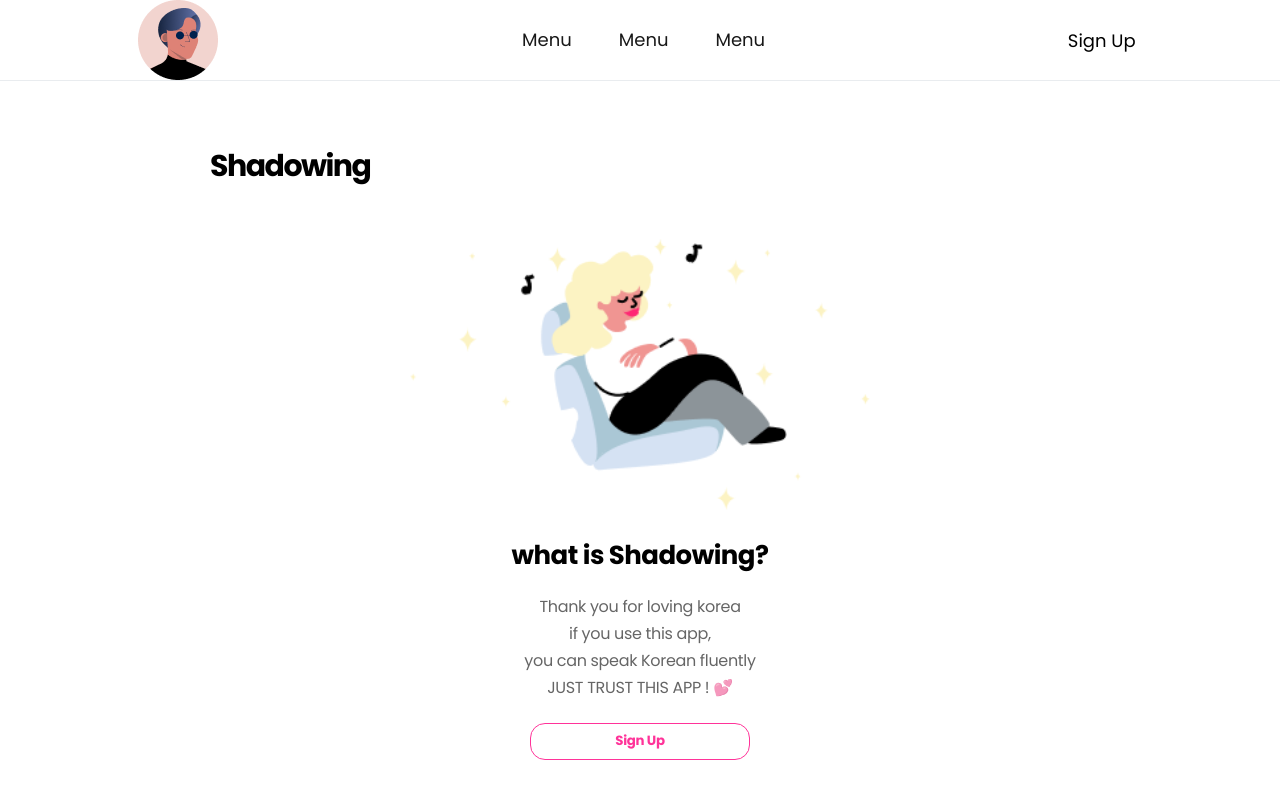
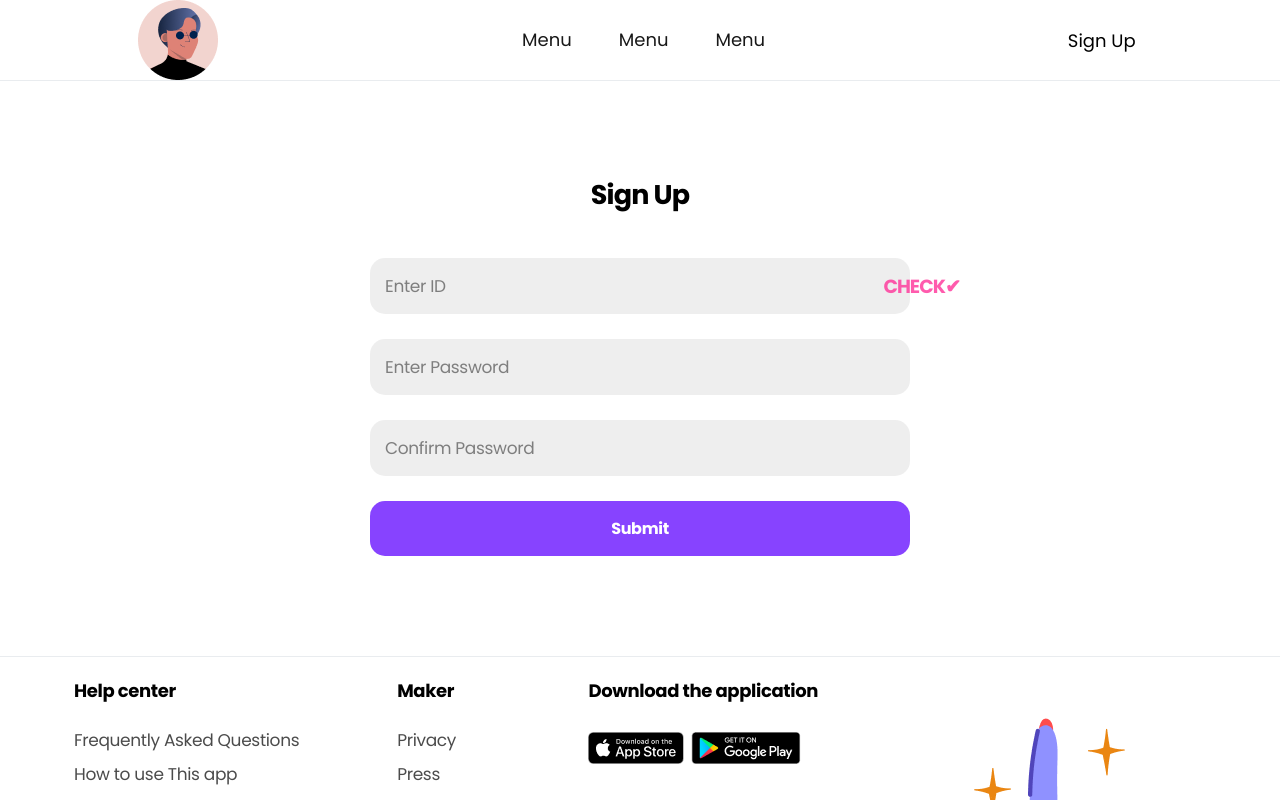
Before and after one commit to wogh002/shadowing, a React (Create React App) app: page /signup in a window 1280 px wide. Shown: the top 800 px of the page. Built offline with nearby package versions, Linux system fonts and the light colour scheme.

Commit message:
feat : add signup page

```diff
--- a/package.json
+++ b/package.json
@@ -11,6 +11,7 @@
     "@testing-library/user-event": "^12.8.3",
     "react": "^17.0.2",
     "react-dom": "^17.0.2",
+    "react-router-dom": "^5.2.0",
     "react-scripts": "4.0.3",
     "styled-components": "^5.3.0",
     "web-vitals": "^1.1.2"
--- a/src/components/layouts/landing/header.jsx
+++ b/src/components/layouts/landing/header.jsx
@@ -5,6 +5,7 @@ import { FontAwesomeIcon } from "@fortawesome/react-fontawesome";
 import MenuItmes from "./menuItmes";
 import DropDown from "./dropDown";
 import logo from "../../../assets/logo.png";
+import { Link } from 'react-router-dom';
 const HeaderTag = styled.header`
     display: flex;
     justify-content: space-between;
@@ -58,9 +59,13 @@ const Header = () => {
                 {/* pc 일때만 보이는 menuItmes,IMAGE */}
                 <img src={logo} alt="logo" />
                 <MenuItmes />
-                <UserInfoWrapper>
-                    <button>Sign Up</button>
-                </UserInfoWrapper>
+
+                <Link to="/signup">
+                    <UserInfoWrapper>
+                        <button>Sign Up</button>
+                    </UserInfoWrapper>
+                </Link>
+
             </HeaderTag>
             {/* pc일 경우 드롭다운 보이지 않게 설정함 */}
             <DropDown open={open} setOpen={setOpen} />
--- a/src/index.js
+++ b/src/index.js
@@ -4,11 +4,14 @@ import App from './app';
 import GlobalStyle from "./styles/global";
 import { ThemeProvider } from "styled-components";
 import theme from "./styles/theme";
+import Routes from "./routes";
 ReactDOM.render(
   <React.StrictMode>
     <GlobalStyle />
     <ThemeProvider theme={theme}>
-      <App />
+      <Routes>
+        <App />
+      </Routes>
     </ThemeProvider>
   </React.StrictMode>,
   document.getElementById('root')
--- /dev/null
+++ b/src/pages/signupForm.jsx
@@ -0,0 +1,92 @@
+import React from 'react';
+import Header from '../components/layouts/landing/header';
+import Footer from '../components/layouts/landing/footer';
+import styled from 'styled-components';
+import { Input, PurpleBtn, CircleBtn } from "../styles/formElements/style";
+const Form = styled.form`
+    padding: 50px;
+    border-bottom: 1px solid #e9ecef;
+        div {
+            position: relative;
+            margin: 0 auto;
+        }
+        div span {
+            position: absolute;
+            top: 19px;
+            right: -50px;
+            cursor: pointer;
+            letter-spacing: -0.05em;
+            opacity: 0.8;
+            color: #FF3399;
+            font-weight:700;
+            transition: all 250ms ease-in-out;
+            :hover{
+                opacity: 1;
+            }
+        }
+        h1 {
+            white-space: nowrap;
+            font-weight: 700;
+            margin-bottom: 40px;
+            text-align : center;
+            font-size : 23px;
+            letter-spacing: -0.02em;
+        }
+        input {
+            min-width: 187px;
+            width: 100%;
+            margin-bottom: 15px;
+        }
+        button:last-child{
+            width:100%;
+        }
+    /* --- desktop --- */
+    @media ${({ theme: { desktop } }) => desktop} {
+        padding: 100px;
+        div {
+            width: 50%;
+        }
+        div input{
+            width: 100%;
+        }
+        div span {
+            font-size: 19px;
+        }
+        h1 {
+            margin-bottom: 50px;
+            font-size : 27px;
+            letter-spacing: -0.03em;
+        }
+        input {
+            margin:0 auto;
+            font-size:17px;
+            width: 50%;
+            margin-bottom: 25px;
+        }
+        button:last-child{
+            width:50%;
+            font-size: 16px;
+            margin:0 auto;
+        }
+    }
+`
+const SignupForm = () => {
+    return (
+        <>
+            <Header />
+            <Form>
+                <h1>Sign Up</h1>
+                <div>
+                    <Input type="text" placeholder="Enter ID" required />
+                    <span>CHECK✔</span>
+                </div>
+                <Input type="password" placeholder="Enter Password" required />
+                <Input type="password" placeholder="Confirm Password" required />
+                <PurpleBtn type="submit">Submit</PurpleBtn>
+            </Form>
+            <Footer />
+        </>
+    );
+};
+
+export default SignupForm;
--- /dev/null
+++ b/src/routes.js
@@ -0,0 +1,25 @@
+import React from 'react';
+import {
+    BrowserRouter,
+    Switch,
+    Route,
+} from 'react-router-dom';
+import SignupForm from "./pages/signupForm";
+import App from "./app";
+const Routes = () => {
+    return (
+        <BrowserRouter>
+            <Switch>
+                {/*
+                <Route exact path="/" component={Login} />
+	            <Route exact path="/signup" component={Signup}/>
+                <Route exact path="/main" component={Main} />
+                <Route exact component={PageNotFound} />
+          */}
+                <Route exact path="/" component={App} />
+                <Route exact path="/signup" component={SignupForm} />
+            </Switch>
+        </BrowserRouter>
+    )
+}
+export default Routes;
--- /dev/null
+++ b/src/styles/formElements/style.js
@@ -0,0 +1,62 @@
+import styled from 'styled-components';
+export const Input = styled.input`
+    display: block;
+    padding:15px;
+    font-size: 14px;
+    letter-spacing: -0.02em;
+    background-color: #DEDEDE;
+    color : black;
+    border-radius : 15px;
+    opacity: 0.5;
+    transition: opacity 250ms ease-in-out;
+    :hover{
+        opacity: 0.7;
+    }
+    &::placeholder {
+        color: black;
+    }
+`;
+export const PinkBtn = styled.button`
+    display:block;
+    font-size: 12px;
+    letter-spacing: -0.02em;
+    color : #FF3399;
+    font-weight : 700;
+    border: 1px solid #FF3399;
+    border-radius: 15px;
+    transition: all 250ms ease-in-out;
+    :hover{
+        color : white;
+        background-color: #FF3399;
+    }
+`
+export const PurpleBtn = styled.button`
+    display:block;
+    min-width: 187px;
+    font-size: 13px;
+    background-color: #8743FF;
+    letter-spacing: -0.02em;
+    color: white;
+    font-weight: 700;
+    padding: 15px;
+    border-radius: 15px;
+    transition: opacity 250ms ease-in-out;
+    :hover{
+       opacity: 0.9;
+    }
+`
+export const CircleBtn = styled.button`
+    cursor: pointer;
+    width: 20px;
+    height: 20px;
+    opacity: 0.8;
+    border: 2px solid #8743FF;
+    background-color: #e9ecef;
+    border-radius: 50%;
+    transition: opacity 250ms ease-in-out,
+        background-color 250ms ease-in-out;
+    :hover{
+        opacity: 1;
+        background-color: #424242;
+    }
+`
```
Also changed, not shown: 1 other file (tests, documents, lock files or other folders).
